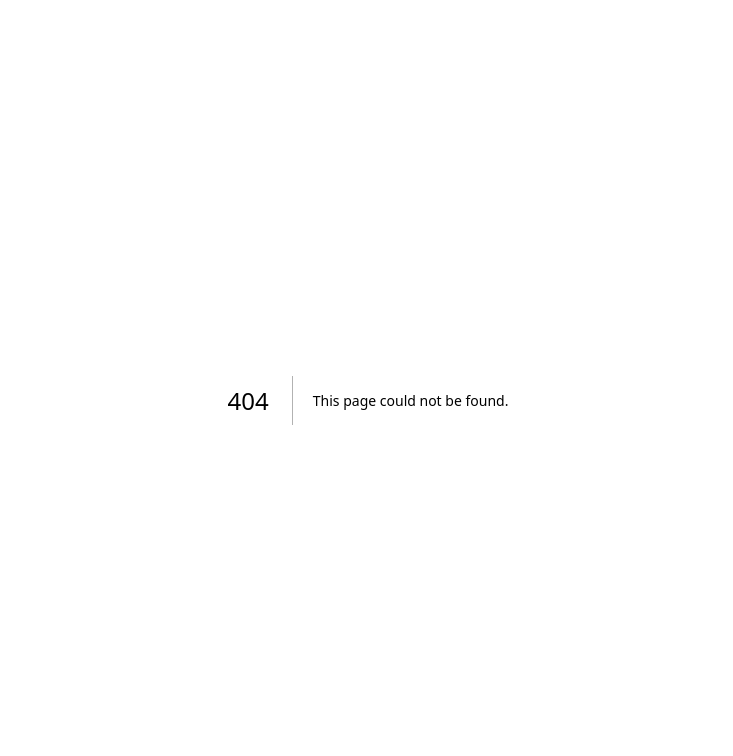
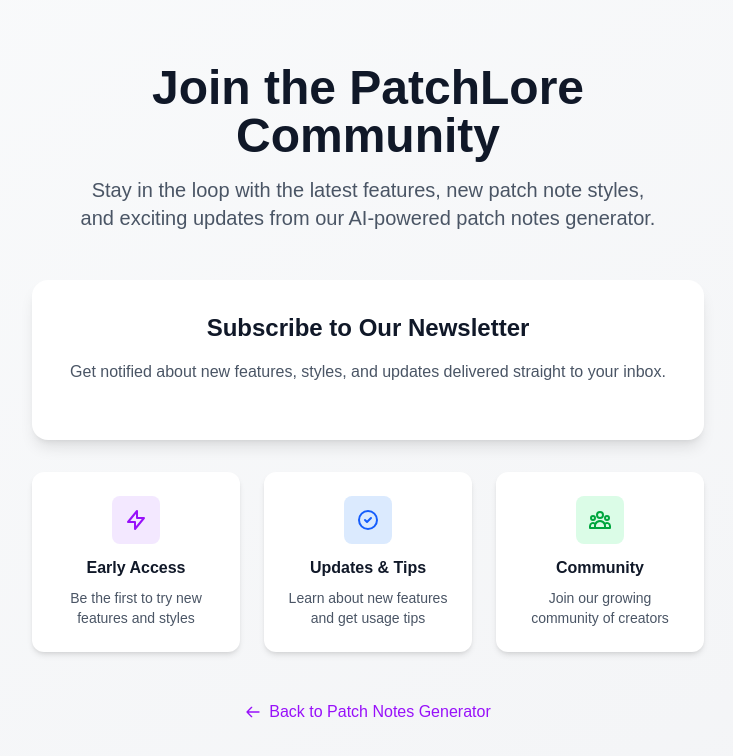
Before and after one commit to PatchLore/PatchLore, a Next.js app: page /newsletter in a window 1280 px wide. Before the commit this address had no page. Shown: the top 756 px of the page, without its empty margins (272-1005 px from the left). Built offline with nearby package versions, Linux system fonts and the light colour scheme.

Commit message:
feat: integrate newsletter signup form in footer and create dedicated newsletter page

```diff
--- /dev/null
+++ b/src/app/newsletter/page.tsx
@@ -0,0 +1,83 @@
+import { Metadata } from 'next';
+
+export const metadata: Metadata = {
+  title: 'Newsletter - PatchLore',
+  description: 'Join the PatchLore community and stay updated with new features, styles, and updates!',
+};
+
+export default function NewsletterPage() {
+  return (
+    <main className="min-h-screen bg-gradient-to-br from-gray-50 to-gray-100 py-12 sm:py-16 px-4">
+      <div className="max-w-2xl mx-auto text-center">
+        {/* Header */}
+        <div className="mb-8 sm:mb-12">
+          <h1 className="text-3xl sm:text-4xl md:text-5xl font-bold text-gray-900 mb-4">
+            Join the PatchLore Community
+          </h1>
+          <p className="text-lg sm:text-xl text-gray-600 max-w-xl mx-auto">
+            Stay in the loop with the latest features, new patch note styles, and exciting updates from our AI-powered patch notes generator.
+          </p>
+        </div>
+
+        {/* Newsletter Form */}
+        <div className="bg-white rounded-2xl shadow-lg p-6 sm:p-8 mb-8">
+          <h2 className="text-xl sm:text-2xl font-semibold text-gray-900 mb-4">
+            Subscribe to Our Newsletter
+          </h2>
+          <p className="text-gray-600 mb-6">
+            Get notified about new features, styles, and updates delivered straight to your inbox.
+          </p>
+          <div className="newsletter-form-container">
+            <script async data-uid="8a6cec5287" src="https://patchlore.kit.com/8a6cec5287/index.js"></script>
+          </div>
+        </div>
+
+        {/* Benefits */}
+        <div className="grid gap-4 sm:gap-6 md:grid-cols-3">
+          <div className="bg-white rounded-xl p-4 sm:p-6 shadow-md">
+            <div className="w-12 h-12 bg-purple-100 rounded-lg flex items-center justify-center mx-auto mb-3">
+              <svg className="w-6 h-6 text-purple-600" fill="none" viewBox="0 0 24 24" stroke="currentColor">
+                <path strokeLinecap="round" strokeLinejoin="round" strokeWidth={2} d="M13 10V3L4 14h7v7l9-11h-7z" />
+              </svg>
+            </div>
+            <h3 className="font-semibold text-gray-900 mb-2">Early Access</h3>
+            <p className="text-sm text-gray-600">Be the first to try new features and styles</p>
+          </div>
+
+          <div className="bg-white rounded-xl p-4 sm:p-6 shadow-md">
+            <div className="w-12 h-12 bg-blue-100 rounded-lg flex items-center justify-center mx-auto mb-3">
+              <svg className="w-6 h-6 text-blue-600" fill="none" viewBox="0 0 24 24" stroke="currentColor">
+                <path strokeLinecap="round" strokeLinejoin="round" strokeWidth={2} d="M9 12l2 2 4-4m6 2a9 9 0 11-18 0 9 9 0 0118 0z" />
+              </svg>
+            </div>
+            <h3 className="font-semibold text-gray-900 mb-2">Updates & Tips</h3>
+            <p className="text-sm text-gray-600">Learn about new features and get usage tips</p>
+          </div>
+
+          <div className="bg-white rounded-xl p-4 sm:p-6 shadow-md">
+            <div className="w-12 h-12 bg-green-100 rounded-lg flex items-center justify-center mx-auto mb-3">
+              <svg className="w-6 h-6 text-green-600" fill="none" viewBox="0 0 24 24" stroke="currentColor">
+                <path strokeLinecap="round" strokeLinejoin="round" strokeWidth={2} d="M17 20h5v-2a3 3 0 00-5.356-1.857M17 20H7m10 0v-2c0-.656-.126-1.283-.356-1.857M7 20H2v-2a3 3 0 015.356-1.857M7 20v-2c0-.656.126-1.283.356-1.857m0 0a5.002 5.002 0 019.288 0M15 7a3 3 0 11-6 0 3 3 0 016 0zm6 3a2 2 0 11-4 0 2 2 0 014 0zM7 10a2 2 0 11-4 0 2 2 0 014 0z" />
+              </svg>
+            </div>
+            <h3 className="font-semibold text-gray-900 mb-2">Community</h3>
+            <p className="text-sm text-gray-600">Join our growing community of creators</p>
+          </div>
+        </div>
+
+        {/* Back to Home */}
+        <div className="mt-8 sm:mt-12">
+          <a
+            href="/"
+            className="inline-flex items-center gap-2 text-purple-600 hover:text-purple-700 hover:underline font-medium"
+          >
+            <svg className="w-4 h-4" fill="none" viewBox="0 0 24 24" stroke="currentColor">
+              <path strokeLinecap="round" strokeLinejoin="round" strokeWidth={2} d="M10 19l-7-7m0 0l7-7m-7 7h18" />
+            </svg>
+            Back to Patch Notes Generator
+          </a>
+        </div>
+      </div>
+    </main>
+  );
+}
--- a/src/app/page.tsx
+++ b/src/app/page.tsx
@@ -72,9 +72,18 @@ export default function Home() {
           <h1 className="text-2xl sm:text-3xl md:text-4xl font-bold text-gray-900 mb-3 sm:mb-4">
             AI Patch Notes Generator
           </h1>
-          <p className="text-base sm:text-lg text-gray-600 max-w-2xl mx-auto px-2">
+          <p className="text-base sm:text-lg text-gray-600 max-w-2xl mx-auto px-2 mb-4">
             Generate hilarious fake patch notes for games or turn your changelog into professional release notes
           </p>
+          <a
+            href="/newsletter"
+            className="inline-flex items-center gap-2 text-purple-600 hover:text-purple-700 hover:underline font-medium text-sm sm:text-base"
+          >
+            <svg className="w-4 h-4" fill="none" viewBox="0 0 24 24" stroke="currentColor">
+              <path strokeLinecap="round" strokeLinejoin="round" strokeWidth={2} d="M3 8l7.89 4.26a2 2 0 002.22 0L21 8M5 19h14a2 2 0 002-2V7a2 2 0 00-2-2H5a2 2 0 00-2 2v10a2 2 0 002 2z" />
+            </svg>
+            Subscribe to Newsletter
+          </a>
         </div>
 
         {/* Error Display */}
@@ -106,6 +115,20 @@ export default function Home() {
         {/* Footer with Feedback Link */}
         <div className="mt-12 sm:mt-16 text-center">
           <div className="border-t border-gray-200 pt-6 sm:pt-8">
+            {/* Newsletter Signup */}
+            <div className="mb-6 sm:mb-8">
+              <h3 className="text-lg sm:text-xl font-semibold text-gray-900 mb-3">
+                Stay Updated with PatchLore
+              </h3>
+              <p className="text-sm sm:text-base text-gray-600 mb-4 max-w-md mx-auto">
+                Get notified about new features, styles, and updates!
+              </p>
+              <div className="newsletter-form-container">
+                <script async data-uid="8a6cec5287" src="https://patchlore.kit.com/8a6cec5287/index.js"></script>
+              </div>
+            </div>
+
+            {/* Feedback Link */}
             <a
               href="https://forms.gle/6rshLNxb6L8oSyKL8"
               target="_blank"
@@ -117,6 +140,19 @@ export default function Home() {
               </svg>
               Got Feedback or a Style Request?
             </a>
+
+            {/* Newsletter Link */}
+            <div className="mt-3">
+              <a
+                href="/newsletter"
+                className="inline-flex items-center gap-2 text-gray-500 hover:text-gray-700 hover:underline transition-colors text-sm sm:text-base"
+              >
+                <svg className="w-4 h-4" fill="none" viewBox="0 0 24 24" stroke="currentColor">
+                  <path strokeLinecap="round" strokeLinejoin="round" strokeWidth={2} d="M3 8l7.89 4.26a2 2 0 002.22 0L21 8M5 19h14a2 2 0 002-2V7a2 2 0 00-2-2H5a2 2 0 00-2 2v10a2 2 0 002 2z" />
+                </svg>
+                Subscribe to Newsletter
+              </a>
+            </div>
           </div>
         </div>
       </div>
```
